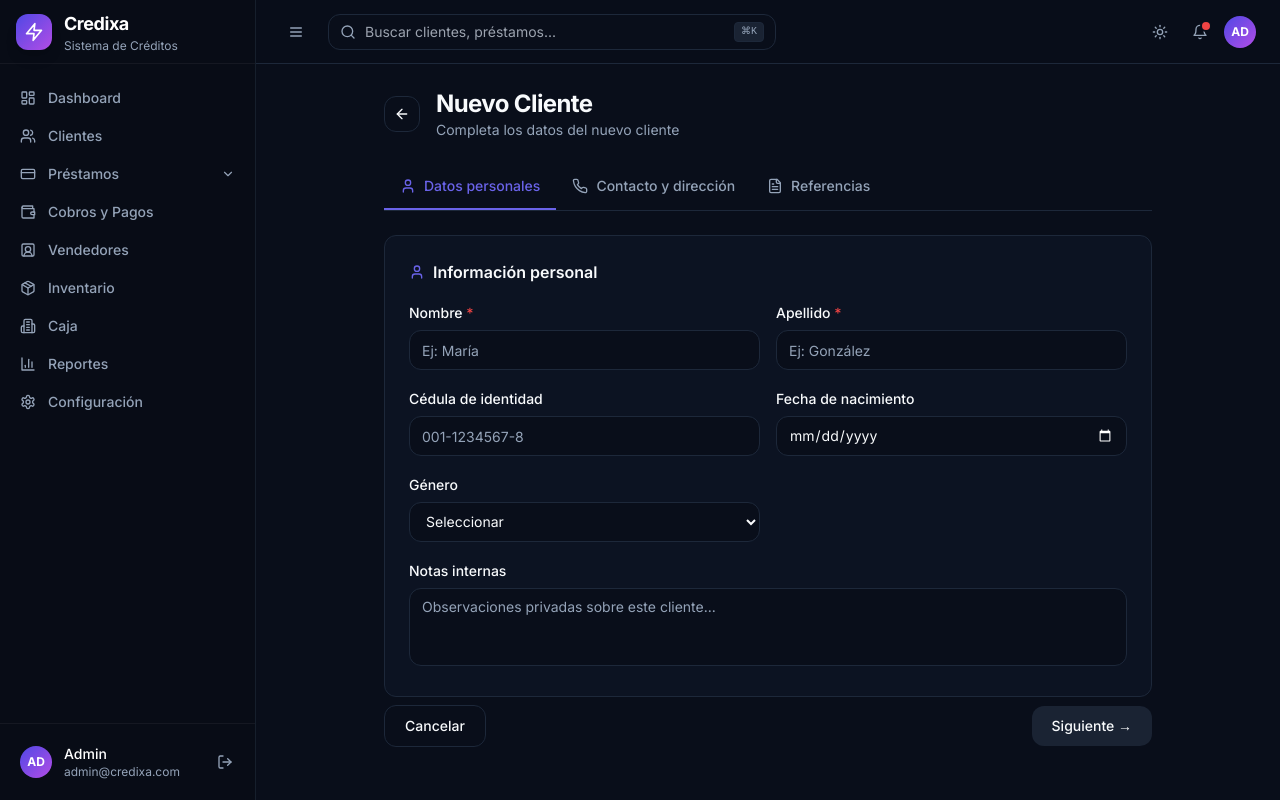
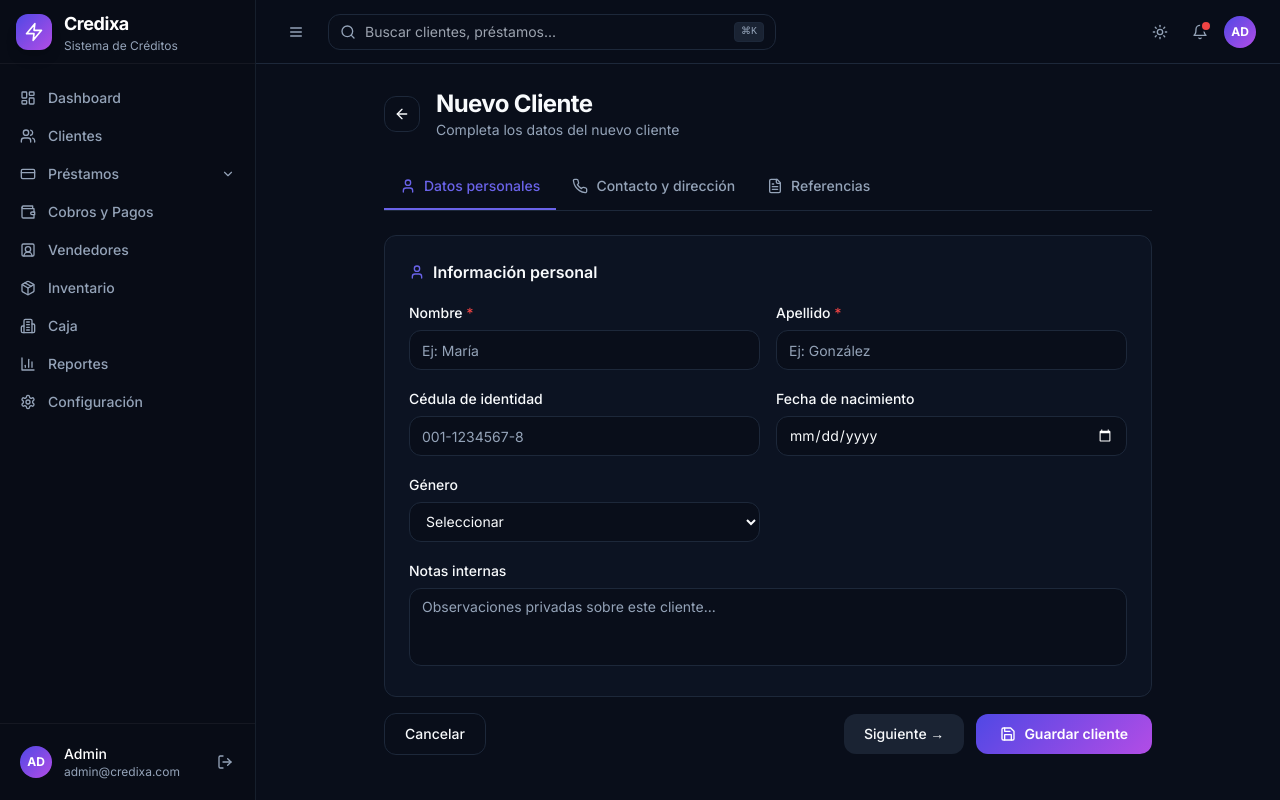
Before and after one commit to Bysnow12/credixa-v2, a Next.js app: page /dashboard/clientes/nuevo in a window 1280 px wide. Built offline with nearby package versions, Linux system fonts and the light colour scheme.

Commit message:
fix: referencias opcionales y credentials en nuevo cliente

```diff
--- a/src/app/dashboard/clientes/nuevo/page.tsx
+++ b/src/app/dashboard/clientes/nuevo/page.tsx
@@ -38,12 +38,20 @@ export default function NuevoClientePage() {
       const res = await fetch('/api/clientes', {
         method: 'POST',
         headers: { 'Content-Type': 'application/json' },
+        credentials: 'include',
         body: JSON.stringify({
           ...form,
           referencias: referenciasFiltradas,
         }),
       })
-      const data = await res.json()
+
+      let data: any = {}
+      try {
+        data = await res.json()
+      } catch {
+        throw new Error('Error de conexión con el servidor')
+      }
+
       if (!res.ok) throw new Error(data.error || 'Error al guardar')
       router.push('/dashboard/clientes')
     } catch (err: any) {
@@ -62,7 +70,6 @@ export default function NuevoClientePage() {
 
   return (
     <div className="max-w-3xl mx-auto space-y-6">
-      {/* Header */}
       <div className="flex items-center gap-4">
         <Link href="/dashboard/clientes" className="flex h-9 w-9 items-center justify-center rounded-lg border hover:bg-accent transition-colors">
           <ArrowLeft className="h-4 w-4" />
@@ -74,7 +81,6 @@ export default function NuevoClientePage() {
       </div>
 
       <form onSubmit={handleSubmit}>
-        {/* Tabs */}
         <div className="flex border-b mb-6">
           {tabs.map(t => (
             <button
@@ -126,7 +132,6 @@ export default function NuevoClientePage() {
                   </select>
                 </div>
               </div>
-
               <div className="space-y-1.5">
                 <label className="text-sm font-medium">Notas internas</label>
                 <textarea
@@ -163,12 +168,12 @@ export default function NuevoClientePage() {
                   <input type="email" value={form.email} onChange={e => update('email', e.target.value)} placeholder="cliente@email.com" className={inputClass} />
                 </div>
               </div>
-
               <div className="space-y-1.5 pt-2">
-                <label className="text-sm font-medium flex items-center gap-1.5"><MapPin className="h-3.5 w-3.5 text-primary" /> Dirección</label>
+                <label className="text-sm font-medium flex items-center gap-1.5">
+                  <MapPin className="h-3.5 w-3.5 text-primary" /> Dirección
+                </label>
                 <input value={form.direccion} onChange={e => update('direccion', e.target.value)} placeholder="Calle Principal #123, Sector..." className={inputClass} />
               </div>
-
               <div className="grid gap-4 sm:grid-cols-2">
                 <div className="space-y-1.5">
                   <label className="text-sm font-medium">Ciudad</label>
@@ -192,6 +197,7 @@ export default function NuevoClientePage() {
               <div className="flex items-center justify-between mb-4">
                 <h2 className="font-semibold flex items-center gap-2">
                   <FileText className="h-4 w-4 text-primary" /> Referencias personales
+                  <span className="text-xs font-normal text-muted-foreground">(opcional)</span>
                 </h2>
                 <button type="button" onClick={addReferencia} className="flex items-center gap-1.5 rounded-lg bg-primary/10 text-primary px-3 py-1.5 text-xs font-medium hover:bg-primary/20 transition-colors">
                   <Plus className="h-3.5 w-3.5" /> Agregar referencia
@@ -202,11 +208,9 @@ export default function NuevoClientePage() {
                 <div key={i} className="rounded-xl border bg-muted/30 p-4 relative">
                   <div className="flex items-center justify-between mb-3">
                     <span className="text-xs font-semibold text-muted-foreground uppercase tracking-wide">Referencia {i + 1}</span>
-                    {referencias.length > 1 && (
-                      <button type="button" onClick={() => removeReferencia(i)} className="rounded p-1 hover:bg-red-500/10 hover:text-red-500 transition-colors text-muted-foreground">
-                        <Trash2 className="h-3.5 w-3.5" />
-                      </button>
-                    )}
+                    <button type="button" onClick={() => removeReferencia(i)} className="rounded p-1 hover:bg-red-500/10 hover:text-red-500 transition-colors text-muted-foreground">
+                      <Trash2 className="h-3.5 w-3.5" />
+                    </button>
                   </div>
                   <div className="grid gap-3 sm:grid-cols-2">
                     <div className="space-y-1.5">
@@ -233,32 +237,41 @@ export default function NuevoClientePage() {
                   </div>
                 </div>
               ))}
+
+              <p className="text-xs text-muted-foreground text-center pt-2">
+                Puedes guardar el cliente sin agregar referencias
+              </p>
             </div>
           )}
         </div>
 
         {error && (
-          <div className="rounded-lg border border-destructive/20 bg-destructive/10 px-4 py-3 text-sm text-destructive">
+          <div className="rounded-lg border border-destructive/20 bg-destructive/10 px-4 py-3 text-sm text-destructive mt-4">
             {error}
           </div>
         )}
 
-        {/* Actions */}
-        <div className="flex items-center justify-between pt-2">
+        <div className="flex items-center justify-between pt-4">
           <Link href="/dashboard/clientes" className="rounded-lg border px-5 py-2.5 text-sm font-medium hover:bg-accent transition-colors">
             Cancelar
           </Link>
           <div className="flex items-center gap-3">
             {tab !== 'referencias' && (
-              <button type="button" onClick={() => setTab(tab === 'personal' ? 'contacto' : 'referencias')} className="rounded-lg bg-muted px-5 py-2.5 text-sm font-medium hover:bg-accent transition-colors">
+              <button
+                type="button"
+                onClick={() => setTab(tab === 'personal' ? 'contacto' : 'referencias')}
+                className="rounded-lg bg-muted px-5 py-2.5 text-sm font-medium hover:bg-accent transition-colors"
+              >
                 Siguiente →
               </button>
             )}
-            {tab === 'referencias' && (
-              <button type="submit" disabled={loading} className="flex items-center gap-2 rounded-lg brand-gradient px-6 py-2.5 text-sm font-semibold text-white hover:opacity-90 disabled:opacity-70">
-                {loading ? <><Loader2 className="h-4 w-4 animate-spin" /> Guardando...</> : <><Save className="h-4 w-4" /> Guardar cliente</>}
-              </button>
-            )}
+            <button
+              type="submit"
+              disabled={loading}
+              className="flex items-center gap-2 rounded-lg brand-gradient px-6 py-2.5 text-sm font-semibold text-white hover:opacity-90 disabled:opacity-70"
+            >
+              {loading ? <><Loader2 className="h-4 w-4 animate-spin" /> Guardando...</> : <><Save className="h-4 w-4" /> Guardar cliente</>}
+            </button>
           </div>
         </div>
       </form>
```
